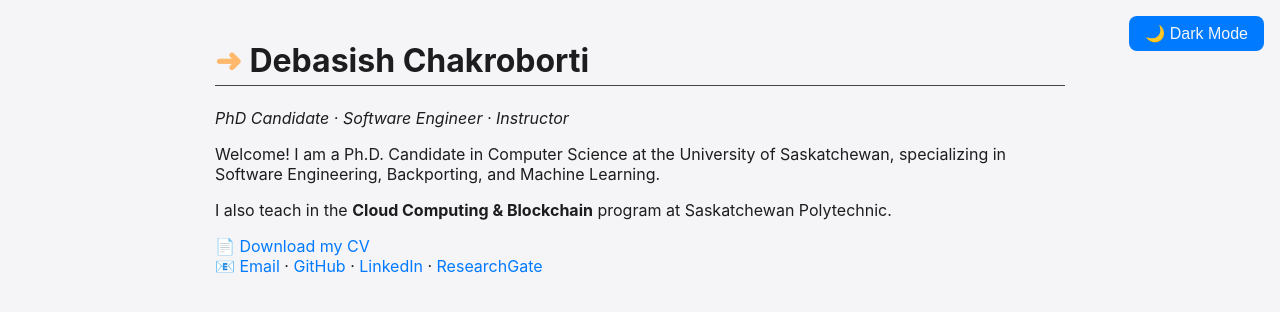
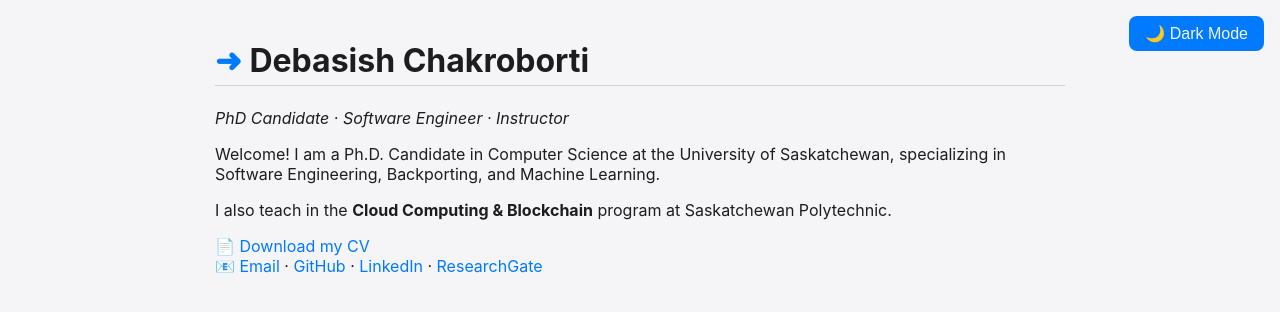
Before and after one commit to joydeba/joydeba.github.io, a Jekyll site: the page built from index.md, in a window 1280 px wide. Shown: the top 312 px of the page. Built offline with Jekyll 4.4.1, drawn with Linux system fonts in a browser that asks for light colours.

Commit message:
Enhance CSS styles for light and dark themes, adding new variables for borders, card backgrounds, and hover effects. Improve button styles and layout for better user experience.

```diff
--- a/assets/style.css
+++ b/assets/style.css
@@ -3,21 +3,42 @@
   --bg: #f5f5f7;
   --text: #1d1d1f;
   --accent: #007aff;
+  --border: #d1d1d6;
+  --card-bg: #ffffff;
+  --muted-text: #86868b;
+  --hover-accent: #005bb5;
 }
+
 [data-theme="dark"] {
   --bg: #1d1d1f;
   --text: #f5f5f7;
   --accent: #0a84ff;
+  --border: #424245;
+  --card-bg: #2c2c2e;
+  --muted-text: #98989d;
+  --hover-accent: #40a9ff;
 }
+
 body {
   background: var(--bg);
   color: var(--text);
   font-family: -apple-system, BlinkMacSystemFont, "Segoe UI", Roboto, Arial, sans-serif;
   transition: background 0.3s, color 0.3s;
+  max-width: 850px;
+  margin: auto;
+  padding: 20px;
 }
+
 a {
   color: var(--accent);
+  text-decoration: none;
 }
+
+a:hover {
+  color: var(--hover-accent);
+  text-decoration: underline;
+}
+
 button#theme-toggle {
   background: var(--accent);
   color: var(--bg);
@@ -26,21 +47,58 @@
   padding: 0.5em 1em;
   cursor: pointer;
   font-size: 1em;
+  transition: background 0.3s;
 }
 
-body {
-  max-width: 850px;
-  margin: auto;
-  padding: 20px;
+button#theme-toggle:hover {
+  background: var(--hover-accent);
 }
-a { text-decoration: none; }
-a:hover { text-decoration: underline; }
-header, footer { text-align: center; margin-bottom: 30px; }
-nav a { margin: 0 10px; }
-nav a:hover { color: #61dafb; }
-h1, h2 { border-bottom: 1px solid #444; padding-bottom: 5px; }
-section { padding: 15px 0; border-bottom: 1px solid #444; }
-.card { background-color: #282a36; border: none; box-shadow: 0 0 10px #000; }
-.card a { color: #ff79c6; }
-footer { font-size: 0.9rem; color: #6272a4; border-top: 1px solid #444; padding-top: 10px; }
-h1::before, h2::before { content: "➜ "; color: #ffb86c; }
+
+header, footer {
+  text-align: center;
+  margin-bottom: 30px;
+}
+
+nav a {
+  margin: 0 10px;
+}
+
+h1, h2 {
+  border-bottom: 1px solid var(--border);
+  padding-bottom: 5px;
+  color: var(--text);
+}
+
+h1::before, h2::before {
+  content: "➜ ";
+  color: var(--accent);
+}
+
+section {
+  padding: 15px 0;
+  border-bottom: 1px solid var(--border);
+}
+
+.card {
+  background-color: var(--card-bg);
+  border: 1px solid var(--border);
+  border-radius: 8px;
+  padding: 15px;
+  margin: 10px 0;
+  box-shadow: 0 2px 8px rgba(0, 0, 0, 0.1);
+}
+
+[data-theme="dark"] .card {
+  box-shadow: 0 2px 8px rgba(0, 0, 0, 0.3);
+}
+
+.card a {
+  color: var(--accent);
+}
+
+footer {
+  font-size: 0.9rem;
+  color: var(--muted-text);
+  border-top: 1px solid var(--border);
+  padding-top: 10px;
+}
```
